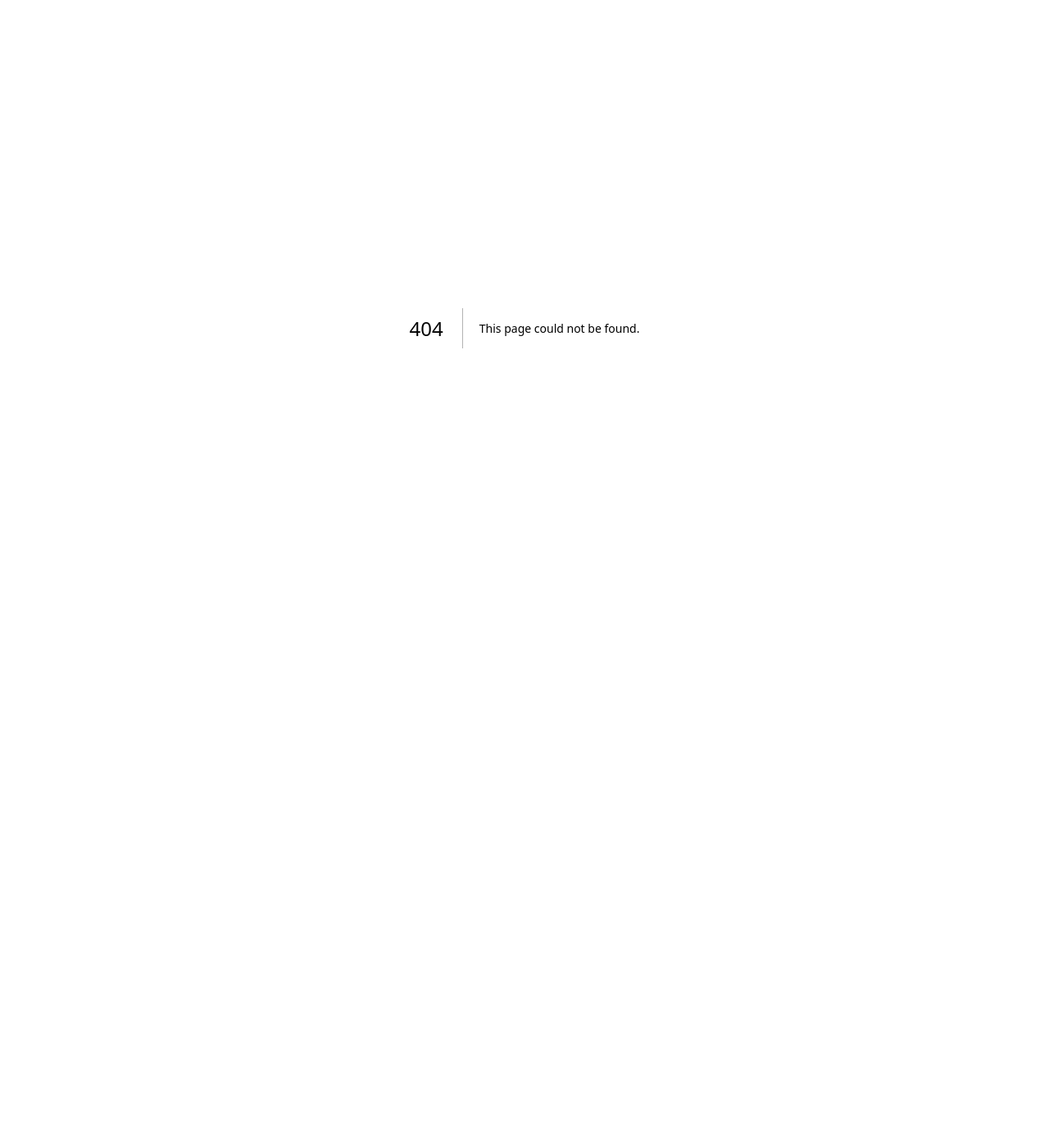
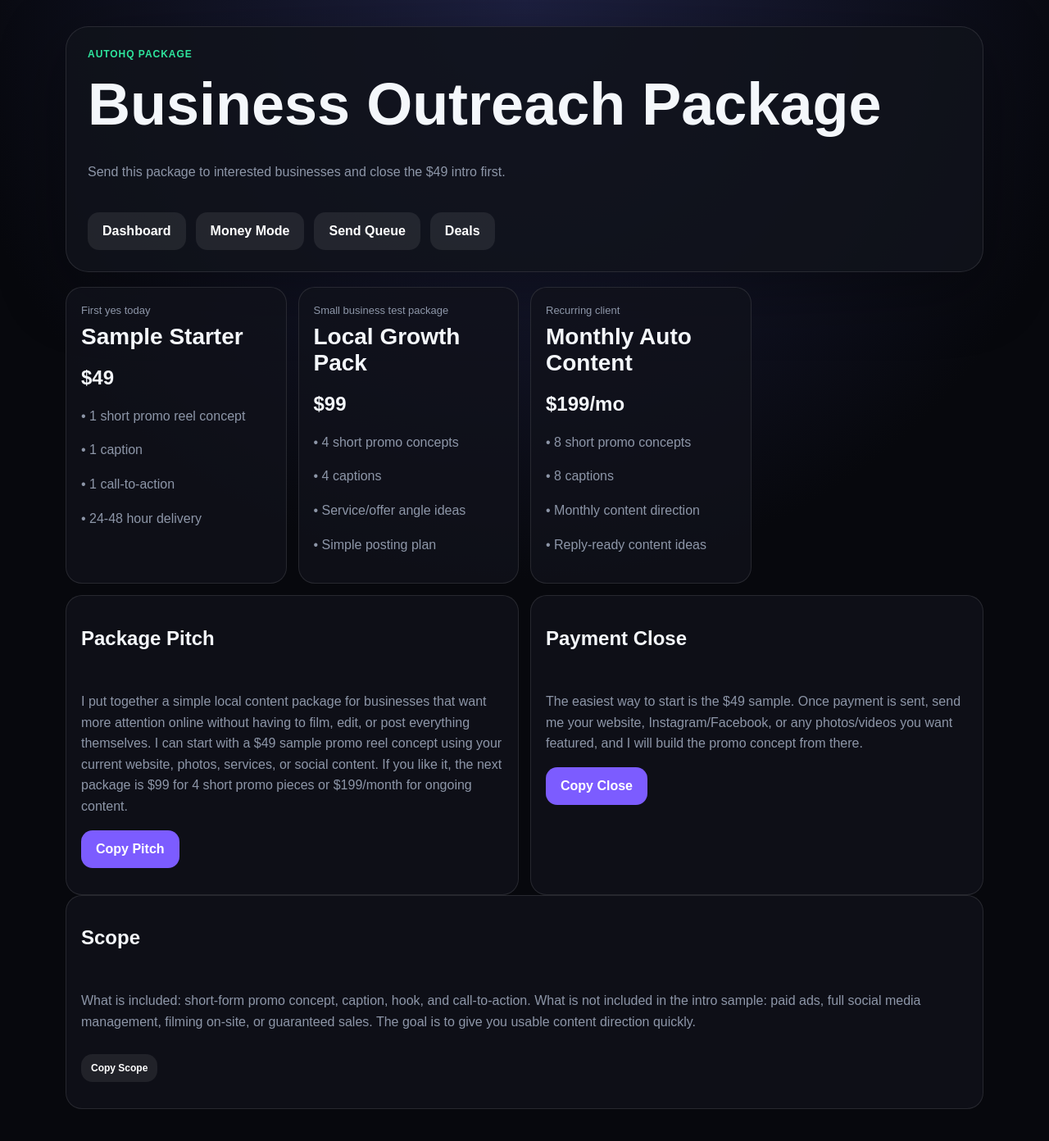
Before and after one commit to GCreative850/auto, a Next.js app: page /package in a window 1280 px wide. Before the commit this address had no page. Shown: the top 1392 px of the page at 82% size. Before the commit the page ends 800 px from the top, so only its background shows below. Built offline with nearby package versions, Linux system fonts and the light colour scheme.

Commit message:
Add business package page

```diff
--- /dev/null
+++ b/app/package/page.tsx
@@ -0,0 +1,84 @@
+"use client";
+
+const packages = [
+  {
+    name: "Sample Starter",
+    price: "$49",
+    bestFor: "First yes today",
+    deliverables: ["1 short promo reel concept", "1 caption", "1 call-to-action", "24-48 hour delivery"]
+  },
+  {
+    name: "Local Growth Pack",
+    price: "$99",
+    bestFor: "Small business test package",
+    deliverables: ["4 short promo concepts", "4 captions", "Service/offer angle ideas", "Simple posting plan"]
+  },
+  {
+    name: "Monthly Auto Content",
+    price: "$199/mo",
+    bestFor: "Recurring client",
+    deliverables: ["8 short promo concepts", "8 captions", "Monthly content direction", "Reply-ready content ideas"]
+  }
+];
+
+const packagePitch = `I put together a simple local content package for businesses that want more attention online without having to film, edit, or post everything themselves. I can start with a $49 sample promo reel concept using your current website, photos, services, or social content. If you like it, the next package is $99 for 4 short promo pieces or $199/month for ongoing content.`;
+const paymentClose = `The easiest way to start is the $49 sample. Once payment is sent, send me your website, Instagram/Facebook, or any photos/videos you want featured, and I will build the promo concept from there.`;
+const scopeMessage = `What is included: short-form promo concept, caption, hook, and call-to-action. What is not included in the intro sample: paid ads, full social media management, filming on-site, or guaranteed sales. The goal is to give you usable content direction quickly.`;
+
+export default function PackagePage() {
+  async function copy(text: string) {
+    await navigator.clipboard.writeText(text);
+  }
+
+  return (
+    <main className="container">
+      <section className="hero">
+        <div className="kicker">AutoHQ Package</div>
+        <h1>Business Outreach Package</h1>
+        <p>Send this package to interested businesses and close the $49 intro first.</p>
+        <div className="actions">
+          <a className="secondary" href="/">Dashboard</a>
+          <a className="secondary" href="/money-mode">Money Mode</a>
+          <a className="secondary" href="/send-queue">Send Queue</a>
+          <a className="secondary" href="/deals">Deals</a>
+        </div>
+      </section>
+
+      <section className="grid">
+        {packages.map((pkg) => (
+          <div className="card" key={pkg.name}>
+            <span>{pkg.bestFor}</span>
+            <strong>{pkg.name}</strong>
+            <h2>{pkg.price}</h2>
+            {pkg.deliverables.map((item) => <p key={item}>• {item}</p>)}
+          </div>
+        ))}
+      </section>
+
+      <section className="board">
+        <div className="card">
+          <h2>Package Pitch</h2>
+          <div className="item">
+            <p>{packagePitch}</p>
+            <button className="primary button-reset small" onClick={() => copy(packagePitch)}>Copy Pitch</button>
+          </div>
+        </div>
+        <div className="card">
+          <h2>Payment Close</h2>
+          <div className="item">
+            <p>{paymentClose}</p>
+            <button className="primary button-reset small" onClick={() => copy(paymentClose)}>Copy Close</button>
+          </div>
+        </div>
+      </section>
+
+      <section className="card">
+        <h2>Scope</h2>
+        <div className="item">
+          <p>{scopeMessage}</p>
+          <button className="secondary button-reset small" onClick={() => copy(scopeMessage)}>Copy Scope</button>
+        </div>
+      </section>
+    </main>
+  );
+}
```
